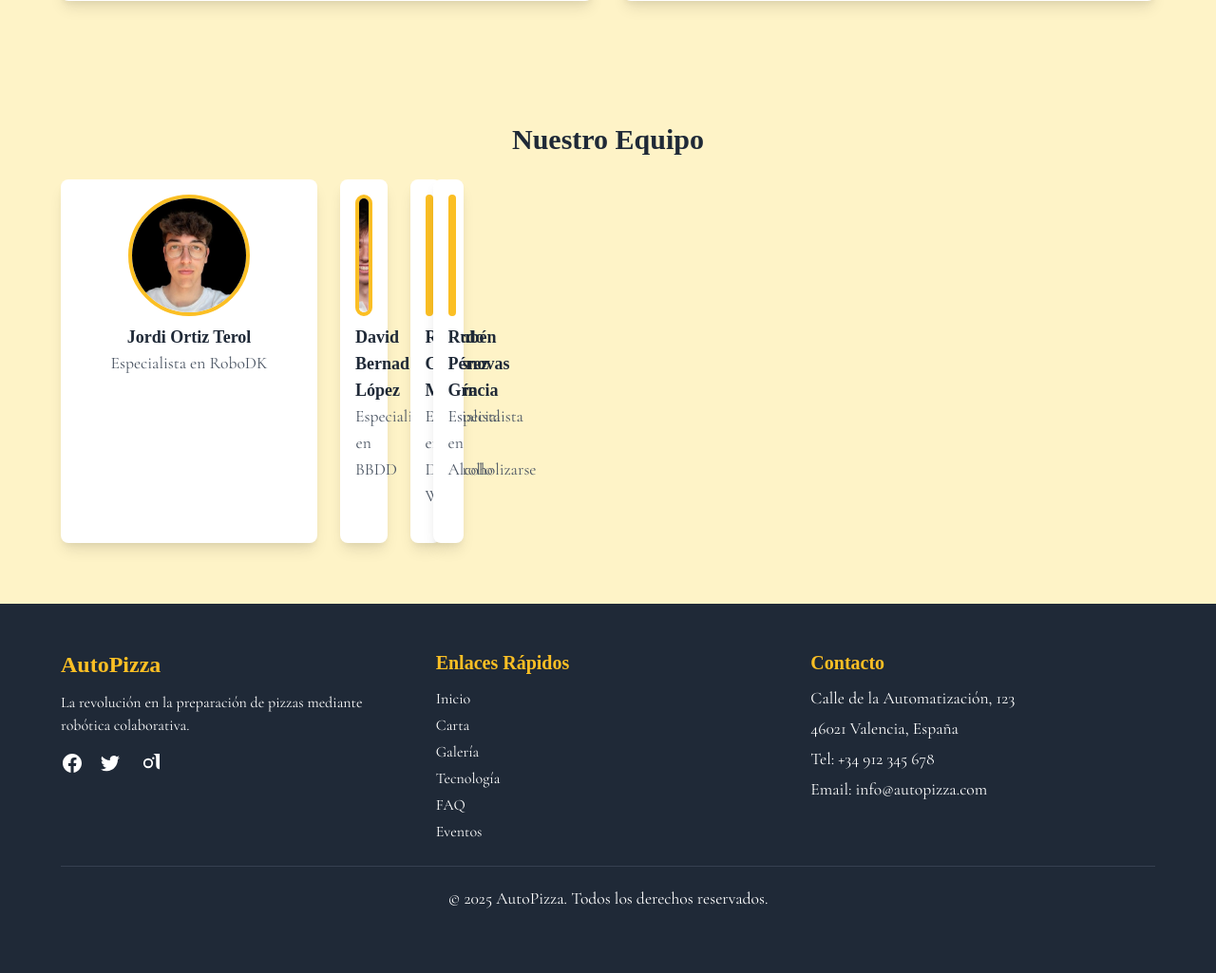
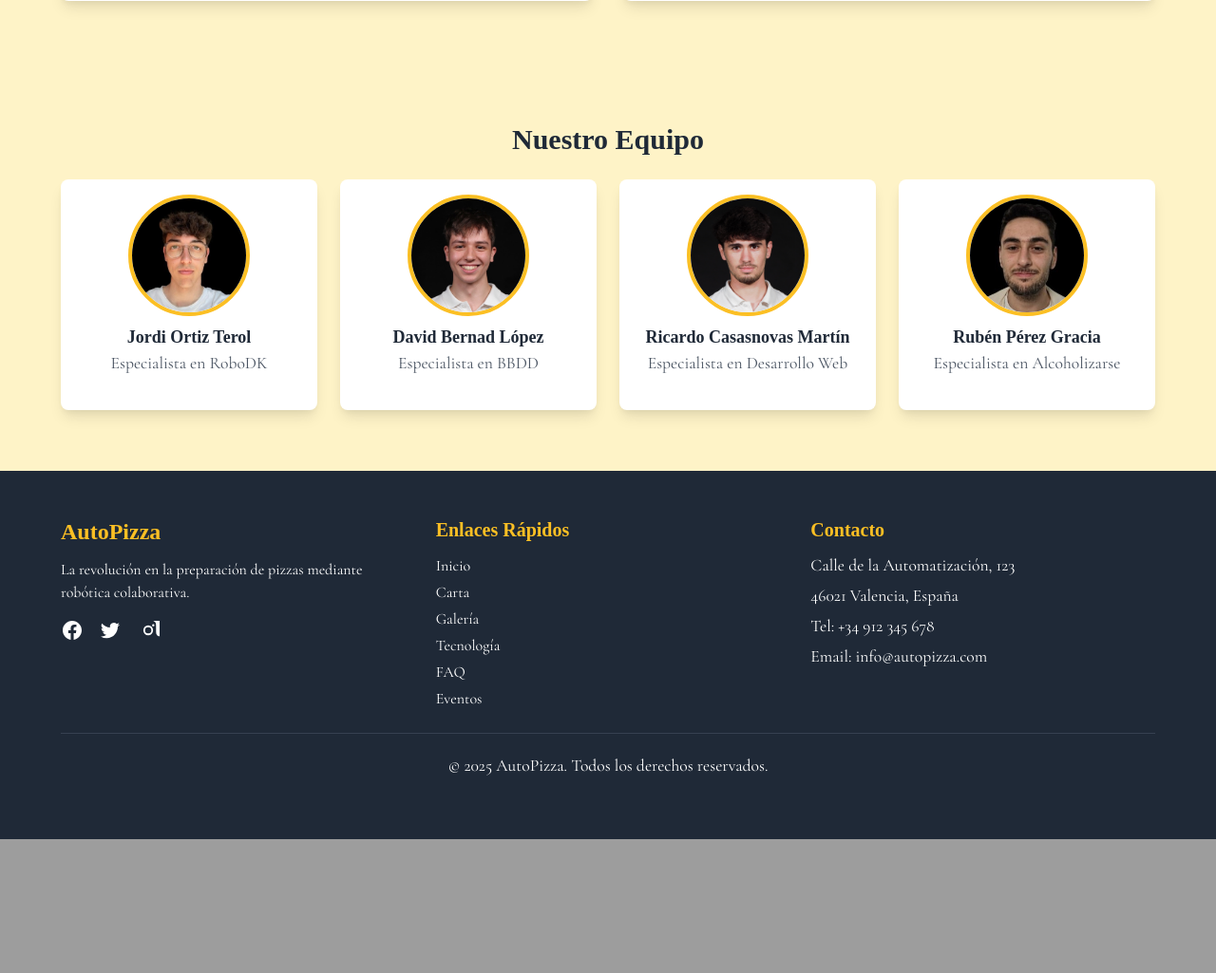
Before and after one commit to Ruben-pergra/Autopizza_web, a Flask app: page / in a window 1280 px wide. Shown: the part 1940-2965 px from the top of the page at 95% size. After the commit the page ends 2824 px from the top, so only its background shows below. Run offline with Flask 3, Linux system fonts and the light colour scheme; some libraries are stand-ins or nearby versions; some web fonts are replaced.

Commit message:
correccion fotos equipo

```diff
--- a/templates/index.html
+++ b/templates/index.html
@@ -92,7 +92,7 @@
         </p>
       </div>
     </section>
-
+  <!-- ========== Procesos ========== -->
     <section class="py-16 px-6 md:px-12 bg-yellow-100" id="procesos">
       <div class="max-w-6xl mx-auto">
         <h2 class="text-3xl font-bold text-gray-800 mb-6 text-center">Procesos Automatizados</h2>
@@ -107,6 +107,7 @@
         </div>
       </div>
     </section>
+  <!-- ========== Equipo ========== -->
 
     <section class="py-16 px-6 md:px-12 bg-yellow-100" id="equipo">
       <div class="max-w-6xl mx-auto">
@@ -119,27 +120,23 @@
             <p class="text-gray-600">Especialista en RoboDK</p>
           </div>
 
-        <div class="grid md:grid-cols-4 gap-6 text-center">
           <div class="bg-white p-4 rounded-lg shadow-lg hover:shadow-xl transition-shadow">
             <img src="{{ url_for('static', filename='miembro2.png') }}" alt="Miembro 1" class="rounded-full h-32 w-32 mx-auto mb-2 object-cover border-4 border-yellow-400">
             <h3 class="text-lg font-semibold text-gray-800">David Bernad López</h3>
             <p class="text-gray-600">Especialista en BBDD</p>
           </div>
 
-        <div class="grid md:grid-cols-4 gap-6 text-center">
           <div class="bg-white p-4 rounded-lg shadow-lg hover:shadow-xl transition-shadow">
             <img src="{{ url_for('static', filename='miembro3.png') }}" alt="Miembro 1" class="rounded-full h-32 w-32 mx-auto mb-2 object-cover border-4 border-yellow-400">
             <h3 class="text-lg font-semibold text-gray-800">Ricardo Casasnovas Martín</h3>
             <p class="text-gray-600">Especialista en Desarrollo Web</p>
           </div>
 
-        <div class="grid md:grid-cols-4 gap-6 text-center">
           <div class="bg-white p-4 rounded-lg shadow-lg hover:shadow-xl transition-shadow">
             <img src="{{ url_for('static', filename='miembro4.png') }}" alt="Miembro 1" class="rounded-full h-32 w-32 mx-auto mb-2 object-cover border-4 border-yellow-400">
             <h3 class="text-lg font-semibold text-gray-800">Rubén Pérez Gracia</h3>
             <p class="text-gray-600">Especialista en Alcoholizarse</p>
           </div>
-          <!-- Repetir para otros miembros -->
         </div>
       </div>
     </section>
```
